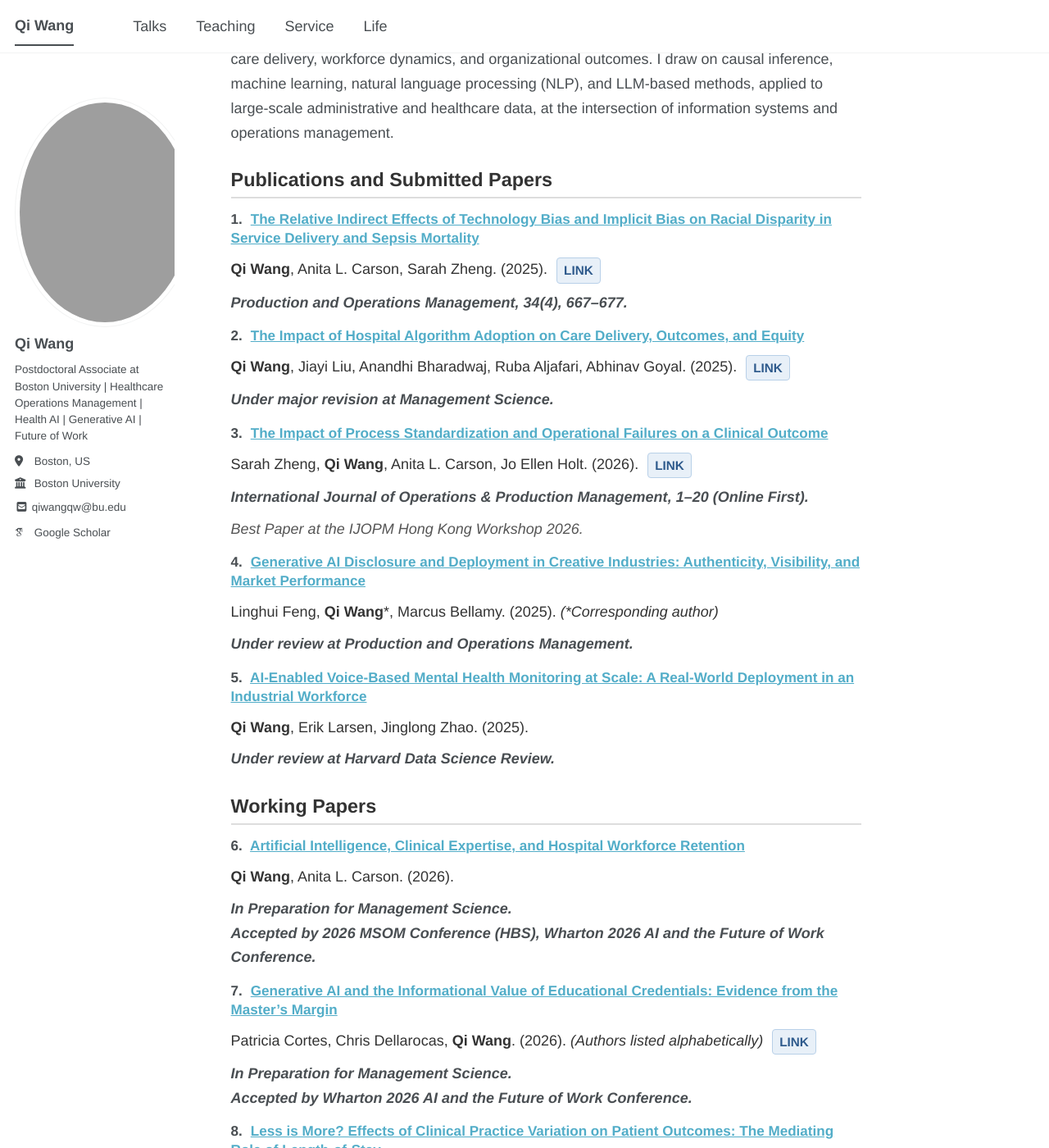
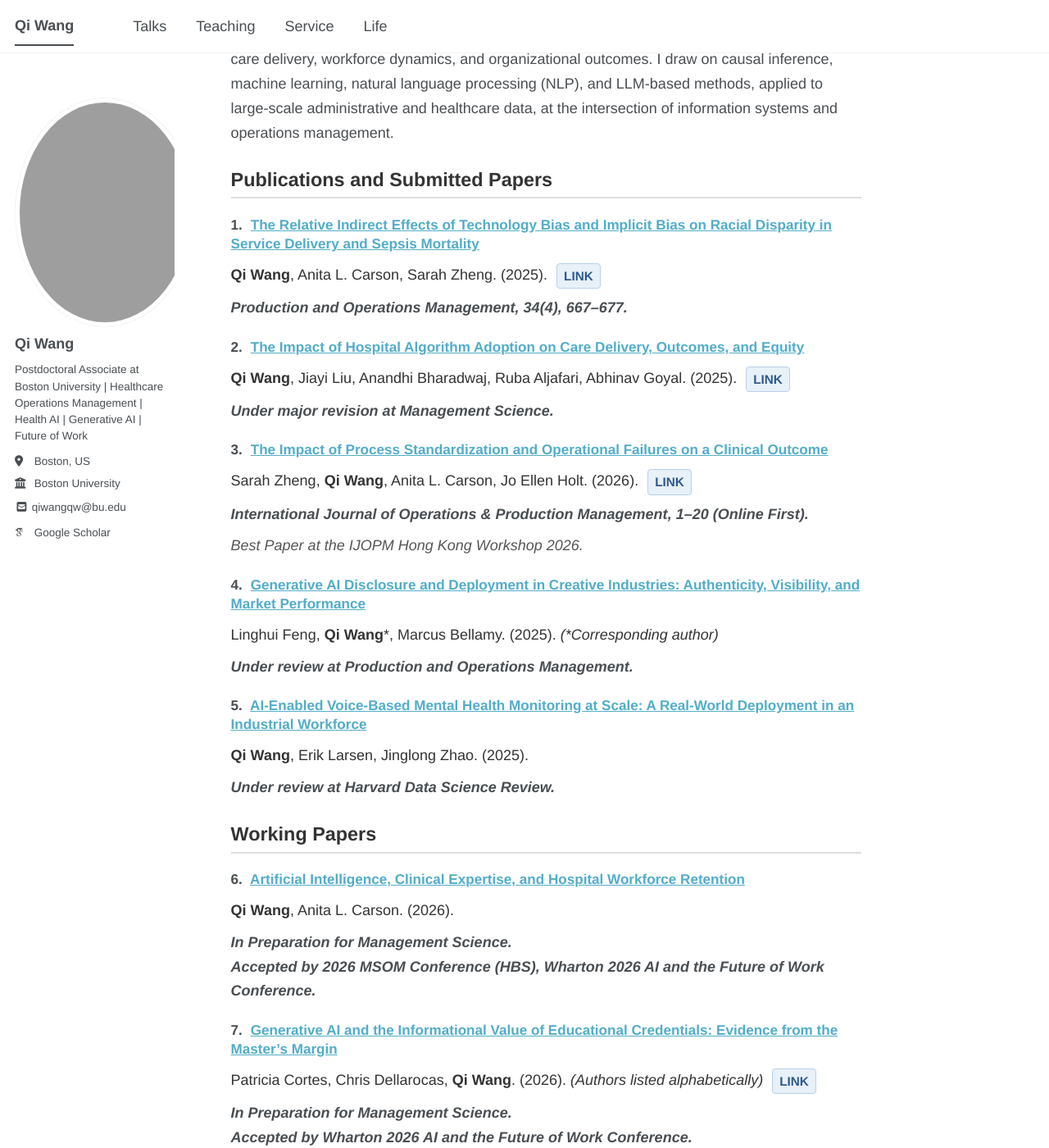
Before and after one commit to qiwang-katherine/qiwang-katherine.github.io, a Jekyll site: the page built from _pages/about.md, in a window 1280 px wide and 1400 px high, scrolled down 267 px. Shown: the whole window at 82% size. Built offline with Jekyll 4.4.1, drawn with Linux system fonts in a browser that asks for light colours; some web fonts are replaced; a script bundle is joined from its source files by our own code; library files that are not in the unit come from our copies.

Commit message:
main.scss

```diff
--- a/assets/css/main.scss
+++ b/assets/css/main.scss
@@ -330,3 +330,34 @@ h6,
   font-size: 18px !important;
   line-height: 1.65 !important;
 }
+/* ========== Tighten publication entry spacing ========== */
+.pub-title {
+  margin-top: 1.2em !important;
+  margin-bottom: 0.2em !important;
+  line-height: 1.35 !important;
+}
+
+.pub-authors {
+  margin-top: 0.1em !important;
+  margin-bottom: 0.1em !important;
+  line-height: 1.4 !important;
+}
+
+.pub-venue {
+  margin-top: 0.1em !important;
+  margin-bottom: 0.1em !important;
+  line-height: 1.4 !important;
+}
+
+.pub-note {
+  margin-top: 0.1em !important;
+  margin-bottom: 0.1em !important;
+  line-height: 1.4 !important;
+}
+
+/* Reduce spacing around LINK tag */
+.pub-authors a[href*="ssrn"],
+.pub-authors a[href*="sagepub"],
+.pub-authors a[href*="emerald"] {
+  margin-left: 6px !important;
+}
```
